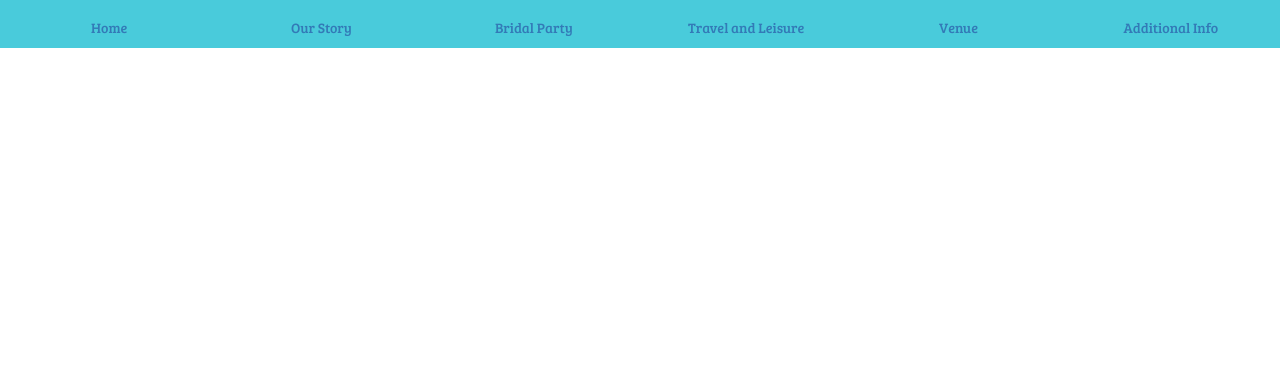
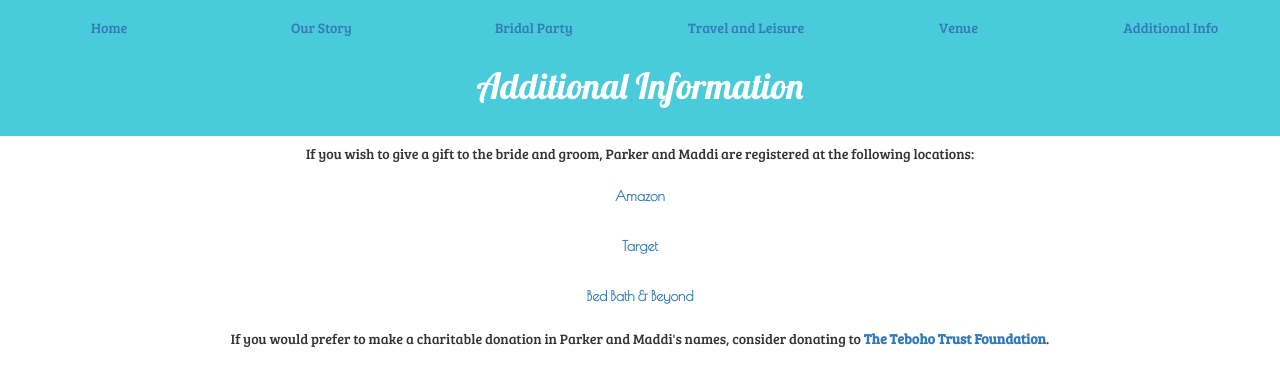
Before and after one commit to pwb14/wedding, a React (Create React App) app: page /additional in a window 1280 px wide. Shown: the top 386 px of the page. Built offline with nearby package versions, Linux system fonts and the light colour scheme; what google-maps-react would draw is missing.

Commit message:
final commit... for now...

```diff
--- /dev/null
+++ b/src/AdditionalInfo.js
@@ -0,0 +1,46 @@
+import React from 'react';
+import MapContainer from './MapContainer.js';
+import rue from './images/rue.jpg';
+import hometeam from './images/hometeam.jpg';
+import marthalous from './images/marthalous.jpg';
+
+let picStyle = {
+    height: "30%",
+    width: "30%",
+    maxHeight: "100%"
+};
+
+let divStyle={
+    marginRight: "10%",
+    marginLeft: "10%",
+    marginTop: "5%",
+    marginBottom: "5%"
+};
+
+const TravelAndLeisure = () =>
+    <div style={{height:"100%"}}>
+        <h1 className="story-header">Additional Information</h1>
+        <div className="bridal-party">
+         <h5 className="bc">If you wish to give a gift to the bride and groom, Parker and
+         Maddi are registered at the following locations:</h5>
+
+        <div>
+            <a className="text-center" href="https://www.amazon.com/wedding/madison-edwards-parker-bednar-charleston-june-2018/registry/2YTIU2EH2S9T9"><b>Amazon</b></a>
+
+        </div>
+        <div>
+            <a className="text-center" href="tgt.gifts/bednar-edwards-wedding"><b>Target</b></a>
+
+        </div>
+        <div>
+            <a className="text-center" href="https://www.bedbathandbeyond.com:443/store/giftregistry/view_registry_guest.jsp?registryId=544648185&eventType=Wedding&pwsurl="><b>Bed Bath & Beyond</b></a>
+        </div>
+
+        <h5 className="bc">If you would prefer to make a charitable donation in Parker and Maddi's names, consider donating to     <a href="http://www.tebohotrust.org.za/index.asp?pid=6"><b>The Teboho Trust Foundation</b></a>
+.</h5>
+        </div>
+    </div>;
+
+
+
+export default TravelAndLeisure;
--- a/src/App.js
+++ b/src/App.js
@@ -7,6 +7,7 @@ import Home from './Home.js';
 import BridalParty from './BridalParty';
 import TravelAndLeisure from './TravelAndLeisure';
 import Venue from './Venue.js';
+import AdditionalInfo from './AdditionalInfo.js';
 import './styles/main.css';
 import { Navbar, Jumbotron, Button } from 'react-bootstrap';
 import NavBar from './NavBar.js';
@@ -24,6 +25,7 @@ class App extends Component {
           <Route path='/bridalparty' component={BridalParty}/>
           <Route path='/travel' component={TravelAndLeisure}/>
           <Route path='/venue' component={Venue}/>
+          <Route path='/additional' component={AdditionalInfo}/>
         </Switch>
       </div>
     );
--- a/src/MapContainer.js
+++ b/src/MapContainer.js
@@ -3,7 +3,8 @@ import React from 'react';
 
 const style = {
   width: '70%',
-  height: '70%'
+  height: '70%',
+  marginLeft: '15.25%'
 };
 
 export class MapContainer extends React.Component {
--- a/src/OurStory.js
+++ b/src/OurStory.js
@@ -17,11 +17,10 @@ const OurStory = () =>
             </div>
             <div className="parallax-4"></div>
             <div className="story-text">
-                <p>On May 8th, 2016, Parker asked Maddi to marry him in the Unitarian Church cemetery garden. Afterwards,
+                <p>After 5 years of dating, Parker asked Maddi to marry him in the Unitarian Church cemetery garden on May 8th, 2016. Afterwards,
                     the two celebrated their engagement at their favorite brewery with some of their closest friends.  3 months
                     later, they moved to New Jersey where Maddi currently studies at Rutgers University and Parker works
-                    at AT&T.  Currently, Maddi and Parker live in Highland Park, New Jersey where Maddi is a graduate student at
-                    Rutgers University and Parker is a software engineer at AT&T. The two look forward to tying the knot on June 2nd,
+                    at AT&T.  The two look forward to tying the knot on June 2nd,
                     2018 in their beloved city of Charleston, South Carolina.
                 </p>
             </div>
--- a/src/TravelAndLeisure.js
+++ b/src/TravelAndLeisure.js
@@ -7,7 +7,8 @@ import marthalous from './images/marthalous.jpg';
 let picStyle = {
     height: "30%",
     width: "30%",
-    maxHeight: "100%"
+    maxHeight: "100%",
+    maxWidth: '100%'
 };
 
 let divStyle={
@@ -28,7 +29,7 @@ const TravelAndLeisure = () =>
                 <h4 className="bc">Rue de Jean</h4>
                 <img src={rue} style={picStyle} alt="Rue de Jean"/>
                 <div style={divStyle}>One of our favorite retaurants, Rue de Jean is a french restaurant with a bit of southern flair.
-                A little on the pricy side, their Foie Gras is prepared wonderfully via sous vide.
+                A little on the pricey side, their Foie Gras is prepared wonderfully via sous vide.
                 Moments we shared here: Graduation Party with the Parents, Dates for just Foie Gras.</div>
             </div>
             <div>
--- a/src/Venue.js
+++ b/src/Venue.js
@@ -18,6 +18,10 @@ let address = {
 const style2 = {
   marginRight: '16%'
 };
+const style3 = {
+    marginTop: "5%",
+    fontFamily: 'Bree Serif'
+};
 const Venue = () =>
     <div style={{height:"100%"}}>
         <h1 className="story-header">Our Venue</h1>
@@ -26,6 +30,7 @@ const Venue = () =>
         <div style={divStyle}>
             <p>926 Hughes Rd</p>
             <p>Johns Island, SC 29455</p>
+            <p style={style3}>More details will be forthcoming</p>
         </div>
         <div  style={style2}>
         <MapContainer/>
--- a/src/styles/main.css
+++ b/src/styles/main.css
@@ -17,6 +17,7 @@ p{
 }
 .bridal-party img {
 	max-height: 120px;
+    max-width: 100px;
 	width: 25%;
 }
 .bridal-party div {
```
